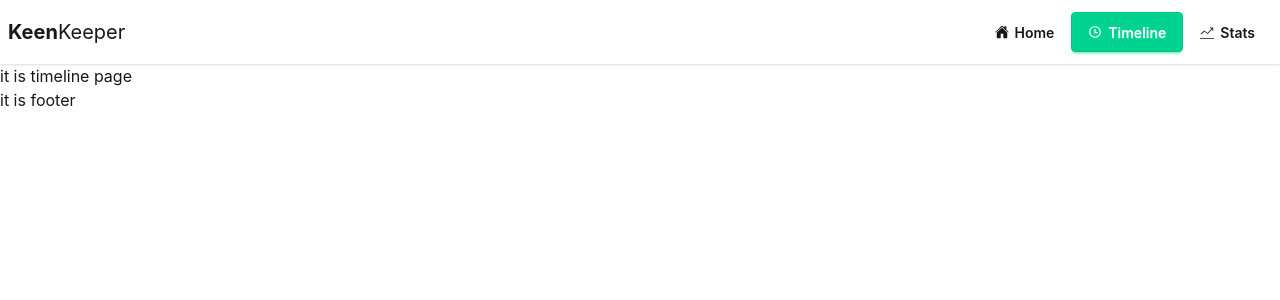
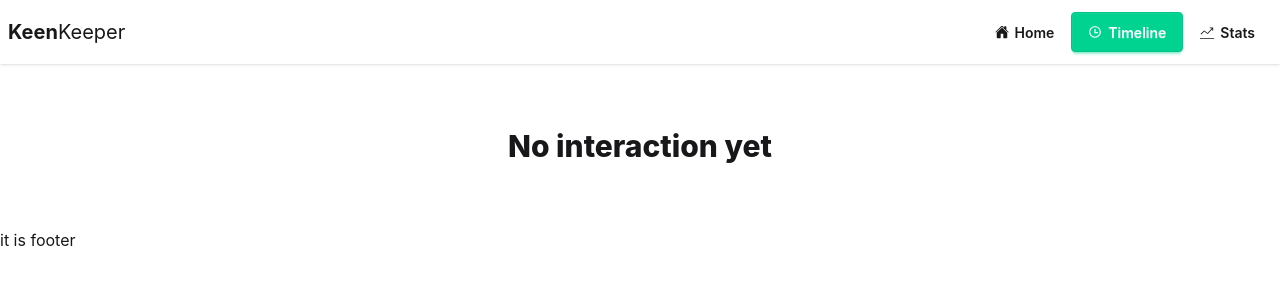
Before and after one commit to Kazi-Tafhimul/KeenKeeper, a React (Vite) app: page /timeline in a window 1280 px wide. Shown: the top 300 px of the page. Built offline with nearby package versions, Linux system fonts and the light colour scheme.

Commit message:
timeline section bug fix

```diff
--- a/src/pages/Timeline.jsx
+++ b/src/pages/Timeline.jsx
@@ -1,9 +1,29 @@
 import React from 'react';
+import { useTimeline } from '../context/useTimeline';
 
 const Timeline = () => {
+    const {timeLine} = useTimeline();
+    if(timeLine.length === 0){
+        return (
+            <div className='font-extrabold text-3xl text-center flex justify-center items-center my-16'>
+                No interaction yet
+            </div>
+        )
+    }
+
     return (
+
         <div>
-            <h2>it is timeline page</h2>
+            <h1 className='text-xl font-bold'>Timeline</h1>
+            {
+                timeLine.map((entry,index) => (
+                    <div key={index}>
+                        <p>{entry.action} with {entry.friendName}</p>
+                        <p>{entry.date}</p>
+                    </div>
+                ))
+            }
+
         </div>
     );
 };
```
